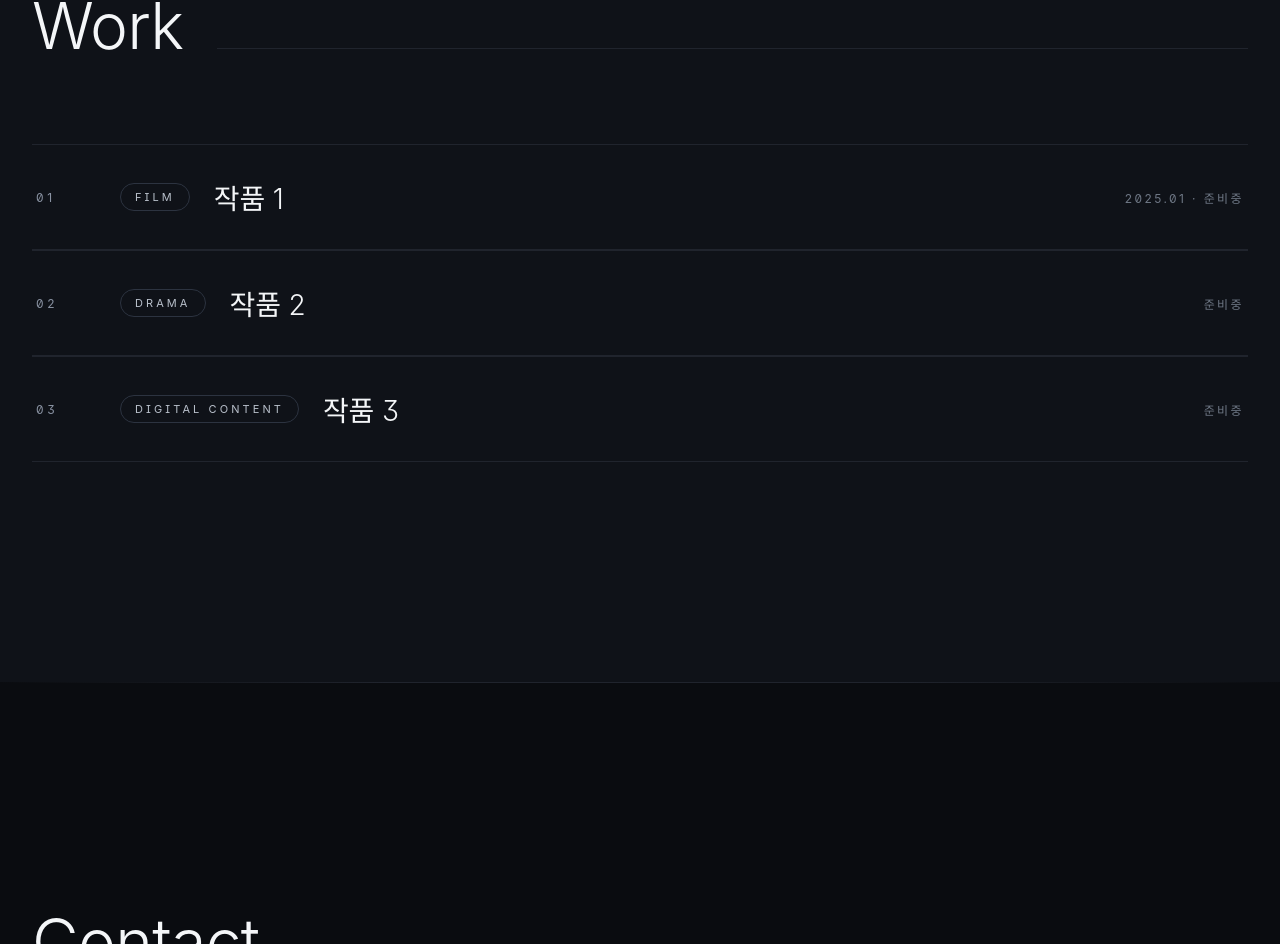
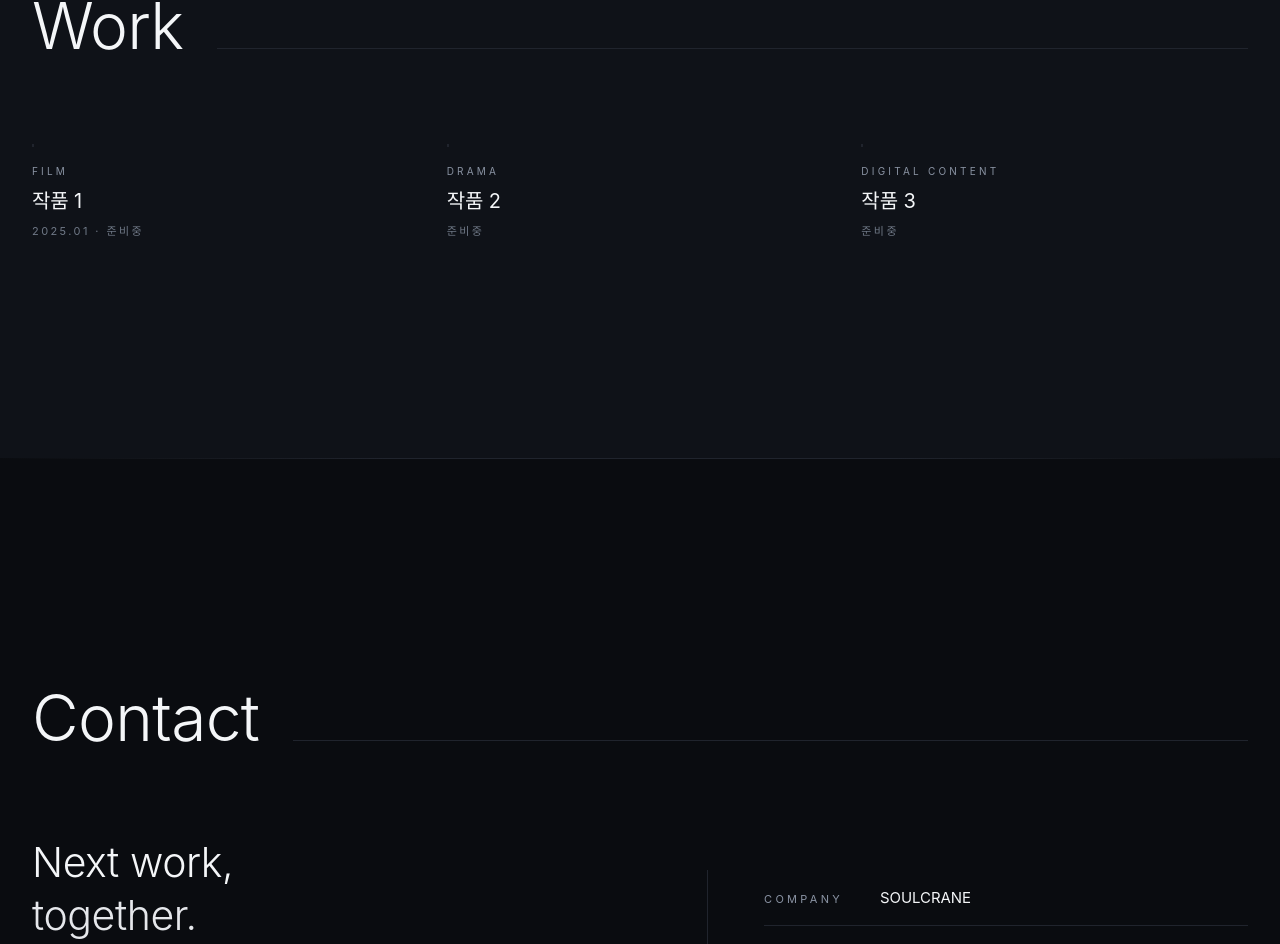
Before and after one commit to gustn0117/soulcrane, a Next.js app: page / in a window 1280 px wide. Shown: the part 2094-3038 px from the top of the page. Built offline with nearby package versions, Linux system fonts and the light colour scheme; a web font is replaced by a local one.

Commit message:
Work: switch to 3-col poster gallery + modal detail (with description field)

```diff
--- a/app/globals.css
+++ b/app/globals.css
@@ -480,119 +480,277 @@ button {
   }
 }
 
-/* ========== WORK ========== */
-.work-list {
+/* ========== WORK (poster gallery) ========== */
+.work-grid {
+  display: grid;
+  grid-template-columns: repeat(3, 1fr);
+  gap: 36px 28px;
+}
+.work-card {
+  background: none;
+  border: none;
+  padding: 0;
+  margin: 0;
+  text-align: left;
+  cursor: pointer;
+  font-family: inherit;
+  color: inherit;
   display: flex;
   flex-direction: column;
+  gap: 18px;
+  width: 100%;
 }
-.work-item {
+.work-poster {
+  position: relative;
+  aspect-ratio: 3 / 4;
+  overflow: hidden;
+  background: var(--bg-card);
+  border: 1px solid var(--border);
+  transition: border-color 0.3s ease;
+}
+.work-card:hover .work-poster {
+  border-color: var(--border-light);
+}
+.work-poster img {
+  width: 100%;
+  height: 100%;
+  object-fit: cover;
+  display: block;
+  transition: transform 0.7s cubic-bezier(0.22, 0.61, 0.36, 1);
+}
+.work-card:hover .work-poster img {
+  transform: scale(1.04);
+}
+.work-poster-empty {
+  position: absolute;
+  inset: 0;
   display: flex;
   align-items: center;
-  gap: 24px;
-  padding: 32px 4px;
-  border-top: 1px solid var(--border);
+  justify-content: center;
+  background:
+    linear-gradient(135deg, #1a1f28 0%, #0f1218 100%);
+  color: var(--text-muted);
+  font-size: 11px;
+  letter-spacing: 0.32em;
+  text-transform: uppercase;
+}
+.work-poster-veil {
+  position: absolute;
+  inset: 0;
+  background: linear-gradient(180deg, transparent 55%, rgba(5, 7, 10, 0.78) 100%);
+  opacity: 0;
+  transition: opacity 0.3s ease;
+}
+.work-card:hover .work-poster-veil {
+  opacity: 1;
+}
+.work-poster-cta {
+  position: absolute;
+  bottom: 16px;
+  right: 18px;
+  font-size: 11px;
+  letter-spacing: 0.24em;
+  text-transform: uppercase;
+  color: var(--accent);
+  opacity: 0;
+  transform: translateY(6px);
+  transition: opacity 0.3s ease, transform 0.3s ease;
+}
+.work-card:hover .work-poster-cta {
+  opacity: 1;
+  transform: translateY(0);
+}
+.work-card-meta {
+  display: flex;
+  flex-direction: column;
+  gap: 8px;
+}
+.work-card-tag {
+  font-size: 10px;
+  letter-spacing: 0.32em;
+  color: var(--accent-dim);
+  text-transform: uppercase;
+}
+.work-card-title {
+  font-size: clamp(17px, 1.6vw, 20px);
+  font-weight: 400;
+  letter-spacing: -0.005em;
+  color: var(--text-primary);
+  margin: 0;
+}
+.work-card-sub {
+  font-size: 11px;
+  letter-spacing: 0.22em;
+  color: var(--text-muted);
+  text-transform: uppercase;
+}
+@media (max-width: 880px) {
+  .work-grid {
+    grid-template-columns: repeat(2, 1fr);
+    gap: 28px 18px;
+  }
+}
+@media (max-width: 560px) {
+  .work-grid {
+    grid-template-columns: 1fr;
+    gap: 32px;
+  }
+  .work-poster {
+    aspect-ratio: 4 / 5;
+  }
+  .work-poster-cta {
+    opacity: 1;
+    transform: translateY(0);
+  }
+  .work-poster-veil {
+    opacity: 0.6;
+  }
+}
+
+/* ========== WORK MODAL ========== */
+.work-modal {
+  position: fixed;
+  inset: 0;
+  z-index: 100;
+  background: rgba(5, 7, 10, 0.86);
+  backdrop-filter: blur(8px);
+  -webkit-backdrop-filter: blur(8px);
+  display: flex;
+  align-items: center;
+  justify-content: center;
+  padding: 40px 20px;
+  animation: workModalFade 0.25s ease both;
+}
+@keyframes workModalFade {
+  from { opacity: 0; }
+  to { opacity: 1; }
+}
+.work-modal-inner {
   position: relative;
-  transition: padding 0.3s ease;
+  width: 100%;
+  max-width: 1080px;
+  max-height: calc(100vh - 80px);
+  overflow-y: auto;
+  background: var(--bg-secondary);
+  border: 1px solid var(--border);
+  border-radius: 4px;
+  animation: workModalRise 0.35s cubic-bezier(0.22, 0.61, 0.36, 1) both;
 }
-.work-num {
-  width: 60px;
-  flex-shrink: 0;
+@keyframes workModalRise {
+  from { transform: translateY(20px); opacity: 0; }
+  to { transform: translateY(0); opacity: 1; }
 }
-.work-thumb {
-  width: 110px;
-  height: 72px;
-  flex-shrink: 0;
+.work-modal-close {
+  position: absolute;
+  top: 16px;
+  right: 16px;
+  width: 38px;
+  height: 38px;
+  background: rgba(10, 12, 16, 0.7);
+  border: 1px solid var(--border);
+  color: var(--text-primary);
+  font-size: 22px;
+  line-height: 1;
+  cursor: pointer;
+  border-radius: 50%;
+  z-index: 2;
+  display: inline-flex;
+  align-items: center;
+  justify-content: center;
+  transition: background 0.2s ease, border-color 0.2s ease;
+}
+.work-modal-close:hover {
+  background: var(--text-primary);
+  color: var(--bg-primary);
+  border-color: var(--text-primary);
+}
+.work-modal-grid {
+  display: grid;
+  grid-template-columns: 1.1fr 1fr;
+  min-height: 520px;
+}
+.work-modal-img {
+  background: var(--bg-card);
+  position: relative;
   overflow: hidden;
-  border-radius: 2px;
-  background: var(--bg-card);
-  border: 1px solid var(--border);
 }
-.work-thumb img {
+.work-modal-img img {
   width: 100%;
   height: 100%;
   object-fit: cover;
   display: block;
 }
-.work-tag {
-  flex-shrink: 0;
+.work-modal-empty {
+  position: absolute;
+  inset: 0;
+  display: flex;
+  align-items: center;
+  justify-content: center;
+  background: linear-gradient(135deg, #1a1f28 0%, #0f1218 100%);
+  color: var(--text-muted);
+  font-size: 12px;
+  letter-spacing: 0.32em;
+  text-transform: uppercase;
 }
-.work-title {
-  flex: 1;
-  min-width: 0;
+.work-modal-text {
+  padding: 56px 52px;
+  display: flex;
+  flex-direction: column;
+  gap: 18px;
 }
-.work-meta {
-  flex-shrink: 0;
-  min-width: 160px;
-  text-align: right;
+.work-modal-tag {
+  font-size: 11px;
+  letter-spacing: 0.34em;
+  color: var(--accent-dim);
+  text-transform: uppercase;
 }
-.work-item:last-child {
+.work-modal-title {
+  font-size: clamp(28px, 3.4vw, 44px);
+  font-weight: 300;
+  line-height: 1.2;
+  letter-spacing: -0.012em;
+  margin: 0;
+}
+.work-modal-meta {
+  font-size: 12px;
+  letter-spacing: 0.22em;
+  color: var(--text-muted);
+  text-transform: uppercase;
+  padding: 14px 0;
+  border-top: 1px solid var(--border);
   border-bottom: 1px solid var(--border);
 }
-.work-item::after {
-  content: "";
-  position: absolute;
-  left: 0;
-  bottom: -1px;
-  height: 1px;
-  width: 0;
-  background: var(--accent);
-  transition: width 0.5s ease;
+.work-modal-desc {
+  font-size: 14px;
+  line-height: 1.85;
+  color: var(--text-secondary);
+  white-space: pre-line;
+  margin: 0;
 }
-.work-item:hover::after {
-  width: 100%;
+.work-modal-desc-empty {
+  color: var(--text-muted);
+  font-style: italic;
 }
-.work-num {
-  font-size: 12px;
-  letter-spacing: 0.3em;
-  color: var(--accent-dim);
+@media (max-width: 880px) {
+  .work-modal-grid {
+    grid-template-columns: 1fr;
+    min-height: 0;
+  }
+  .work-modal-img {
+    aspect-ratio: 3 / 4;
+  }
+  .work-modal-text {
+    padding: 36px 28px 44px;
+  }
 }
-.work-tag {
-  font-size: 11px;
-  letter-spacing: 0.28em;
-  color: var(--text-secondary);
-  text-transform: uppercase;
-  border: 1px solid var(--border-light);
-  padding: 6px 14px;
-  width: fit-content;
-  border-radius: 999px;
-  white-space: nowrap;
-}
-.work-title {
-  font-size: clamp(20px, 2.2vw, 28px);
-  font-weight: 300;
-  letter-spacing: -0.005em;
-  color: var(--text-primary);
-}
-.work-meta {
-  font-size: 12px;
-  letter-spacing: 0.2em;
-  color: var(--text-muted);
-  text-align: right;
-  text-transform: uppercase;
-}
-@media (max-width: 720px) {
-  .work-item {
-    flex-wrap: wrap;
-    gap: 10px 14px;
-    padding: 24px 4px;
+@media (max-width: 560px) {
+  .work-modal {
+    padding: 0;
   }
-  .work-num {
-    width: auto;
-  }
-  .work-thumb {
-    width: 100%;
-    height: 200px;
-    order: 5;
-  }
-  .work-title {
-    flex: 0 0 100%;
-    order: 6;
-  }
-  .work-meta {
-    flex: 0 0 100%;
-    text-align: left;
-    min-width: 0;
-    order: 7;
+  .work-modal-inner {
+    max-height: 100vh;
+    border-radius: 0;
+    border: none;
   }
 }
 
--- a/components/Work.js
+++ b/components/Work.js
@@ -1,7 +1,27 @@
+"use client";
+
+import { useEffect, useState } from "react";
 import Reveal from "./Reveal";
 
 export default function Work({ data }) {
   const list = Array.isArray(data) ? data : [];
+  const [openIndex, setOpenIndex] = useState(null);
+
+  useEffect(() => {
+    if (openIndex === null) return;
+    function onKey(e) {
+      if (e.key === "Escape") setOpenIndex(null);
+    }
+    document.addEventListener("keydown", onKey);
+    const prev = document.body.style.overflow;
+    document.body.style.overflow = "hidden";
+    return () => {
+      document.removeEventListener("keydown", onKey);
+      document.body.style.overflow = prev;
+    };
+  }, [openIndex]);
+
+  const open = openIndex !== null ? list[openIndex] : null;
 
   return (
     <section id="work" className="section alt">
@@ -13,26 +33,78 @@ export default function Work({ data }) {
           </div>
         </Reveal>
 
-        <div className="work-list">
+        <div className="work-grid">
           {list.map((w, i) => (
             <Reveal key={i} variant="reveal" delay={Math.min(i + 1, 3)}>
-              <div className="work-item">
-                <span className="work-num">{String(i + 1).padStart(2, "0")}</span>
-                {w.image ? (
-                  <div className="work-thumb">
-                    <img src={w.image} alt={w.title || ""} />
-                  </div>
-                ) : null}
-                <span className="work-tag">{w.type}</span>
-                <h3 className="work-title">{w.title}</h3>
-                <span className="work-meta">
-                  {[w.date, w.status].filter(Boolean).join(" · ")}
-                </span>
-              </div>
+              <button
+                type="button"
+                className="work-card"
+                onClick={() => setOpenIndex(i)}
+              >
+                <div className="work-poster">
+                  {w.image ? (
+                    <img src={w.image} alt={w.title || ""} loading="lazy" />
+                  ) : (
+                    <div className="work-poster-empty">
+                      <span>{w.type}</span>
+                    </div>
+                  )}
+                  <div className="work-poster-veil" />
+                  <div className="work-poster-cta">View ↗</div>
+                </div>
+                <div className="work-card-meta">
+                  <span className="work-card-tag">{w.type}</span>
+                  <h3 className="work-card-title">{w.title}</h3>
+                  <span className="work-card-sub">
+                    {[w.date, w.status].filter(Boolean).join(" · ")}
+                  </span>
+                </div>
+              </button>
             </Reveal>
           ))}
         </div>
       </div>
+
+      {open ? <WorkModal item={open} onClose={() => setOpenIndex(null)} /> : null}
     </section>
   );
 }
+
+function WorkModal({ item, onClose }) {
+  return (
+    <div className="work-modal" onClick={onClose} role="dialog" aria-modal="true">
+      <div className="work-modal-inner" onClick={(e) => e.stopPropagation()}>
+        <button className="work-modal-close" onClick={onClose} aria-label="닫기">
+          ×
+        </button>
+        <div className="work-modal-grid">
+          <div className="work-modal-img">
+            {item.image ? (
+              <img src={item.image} alt={item.title || ""} />
+            ) : (
+              <div className="work-modal-empty">
+                <span>{item.type}</span>
+              </div>
+            )}
+          </div>
+          <div className="work-modal-text">
+            <span className="work-modal-tag">{item.type}</span>
+            <h2 className="work-modal-title">{item.title}</h2>
+            {(item.date || item.status) && (
+              <div className="work-modal-meta">
+                {[item.date, item.status].filter(Boolean).join(" · ")}
+              </div>
+            )}
+            {item.description ? (
+              <p className="work-modal-desc">{item.description}</p>
+            ) : (
+              <p className="work-modal-desc work-modal-desc-empty">
+                상세 설명이 곧 업데이트됩니다.
+              </p>
+            )}
+          </div>
+        </div>
+      </div>
+    </div>
+  );
+}
--- a/lib/content.js
+++ b/lib/content.js
@@ -35,9 +35,9 @@ export const DEFAULT_CONTENT = {
     ],
   },
   work: [
-    { type: "Film", title: "작품 1", date: "2025.01", status: "준비중", image: "" },
-    { type: "Drama", title: "작품 2", date: "", status: "준비중", image: "" },
-    { type: "Digital Content", title: "작품 3", date: "", status: "준비중", image: "" },
+    { type: "Film", title: "작품 1", date: "2025.01", status: "준비중", image: "", description: "" },
+    { type: "Drama", title: "작품 2", date: "", status: "준비중", image: "", description: "" },
+    { type: "Digital Content", title: "작품 3", date: "", status: "준비중", image: "", description: "" },
   ],
   contact: {
     headline: "Next work,\n<em>together.</em>",
```
Also changed, not shown: app/admin/AdminClient.js (+10 -2 lines).
